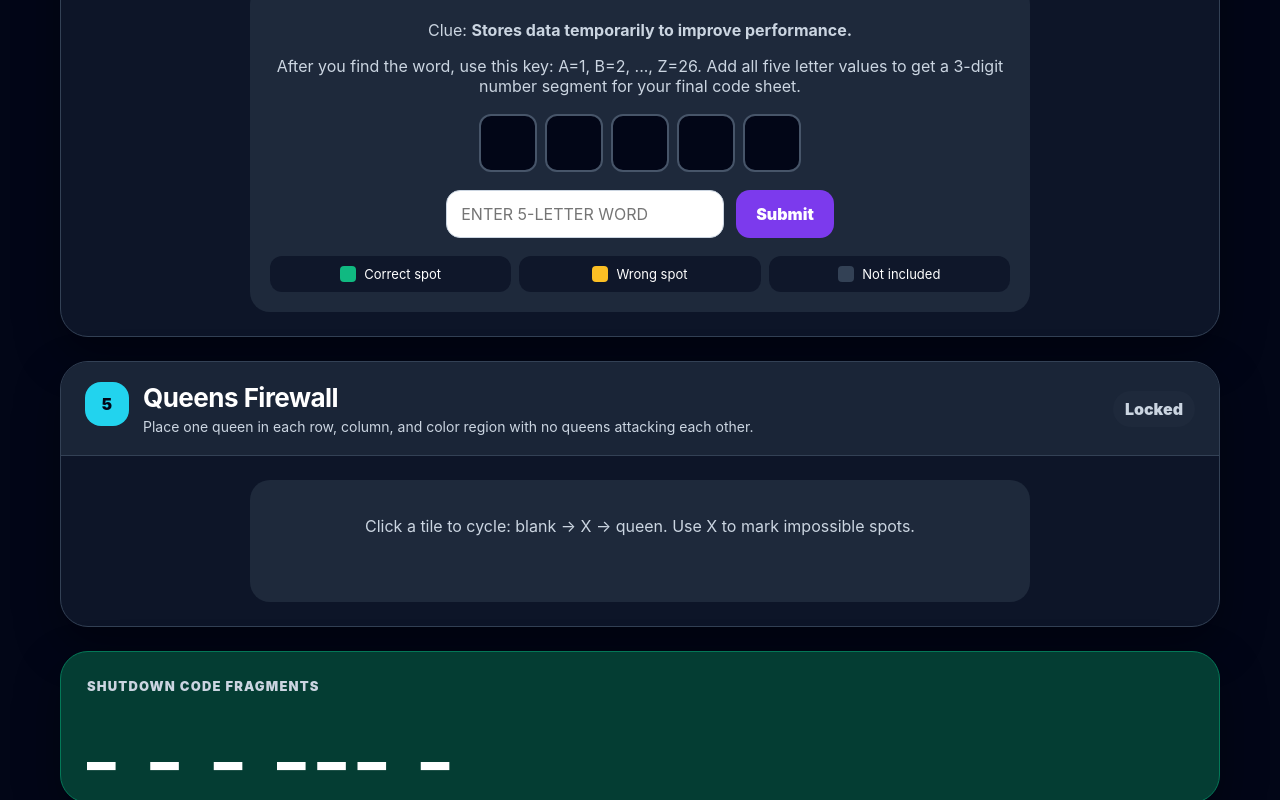
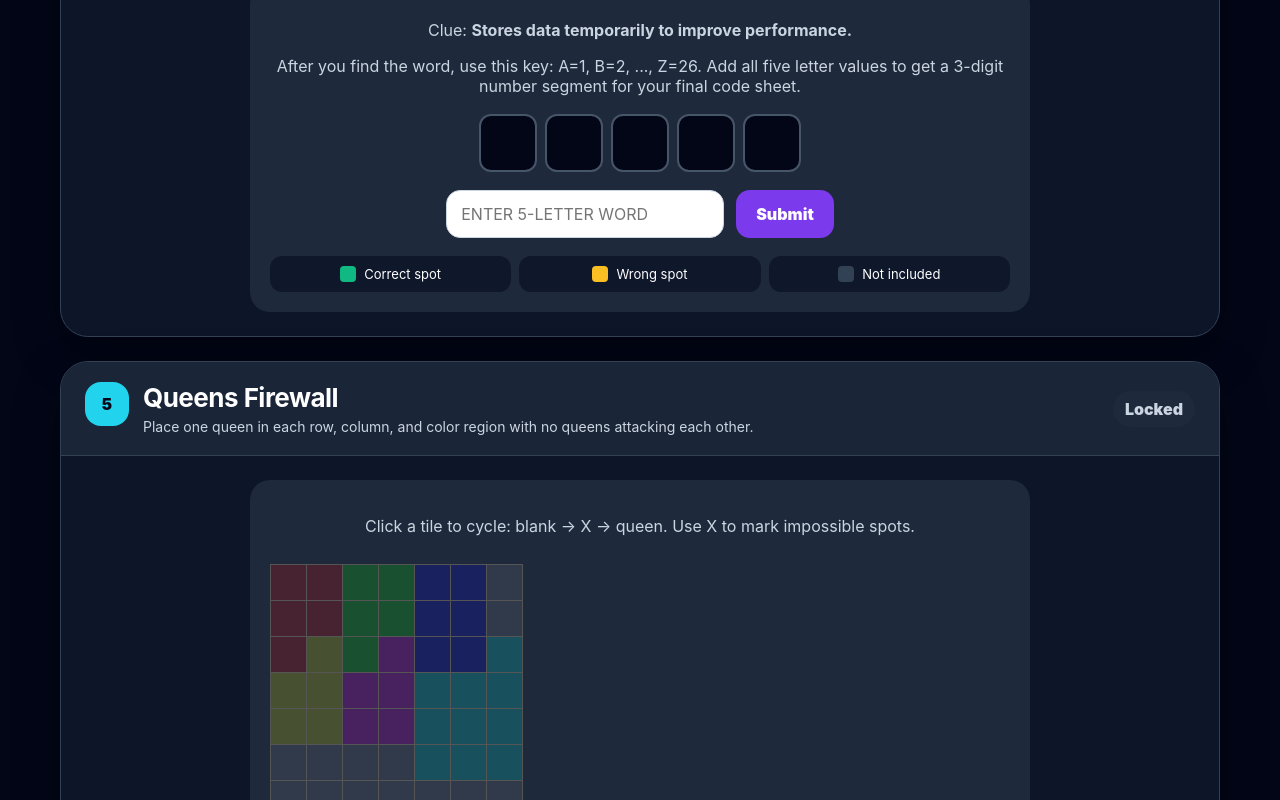
Before and after one commit to anishk4029/AI-Office-Takeover, a React (Vite) app: page / in a window 1280 px wide. Shown: the part 2000-2800 px from the top of the page. Built offline with nearby package versions, Linux system fonts and the light colour scheme.

Commit message:
Update App.css

```diff
--- a/src/App.css
+++ b/src/App.css
@@ -543,3 +543,38 @@ h1 {
     width: 100%;
   }
 }
+/* Queens puzzle styling */
+.queensTable {
+  border-collapse: collapse;
+  margin-top: 0.75rem;
+}
+
+.queensTable td {
+  width: 36px;
+  height: 36px;
+  border: 1px solid #555;
+  text-align: center;
+  vertical-align: middle;
+  cursor: pointer;
+  font-size: 22px;
+}
+
+/* Region colors */
+.queensCell-A { background-color: rgba(255, 0, 0, 0.18); }
+.queensCell-B { background-color: rgba(0, 255, 0, 0.18); }
+.queensCell-C { background-color: rgba(0, 0, 255, 0.18); }
+.queensCell-D { background-color: rgba(255, 255, 0, 0.18); }
+.queensCell-E { background-color: rgba(255, 0, 255, 0.18); }
+.queensCell-F { background-color: rgba(0, 255, 255, 0.18); }
+.queensCell-G { background-color: rgba(255, 255, 255, 0.08); }
+
+/* State styles */
+.queensCell-x {
+  color: #ff5c5c;
+  font-weight: bold;
+}
+
+.queensCell-queen {
+  color: #ffd700;
+  font-weight: bold;
+}
```
